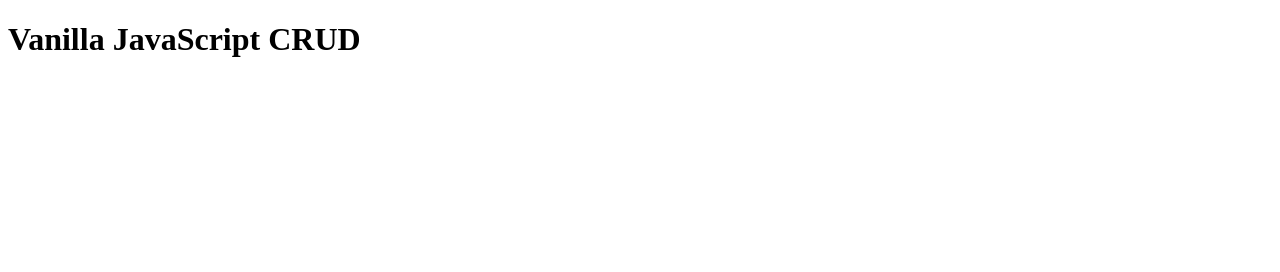
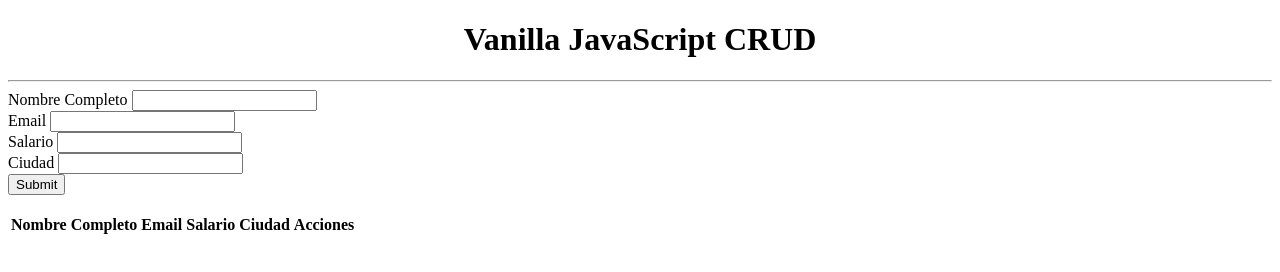
Before and after one commit to JuanMaAl/crud-js, a plain HTML site: page index.html in a window 1280 px wide. Drawn offline with Linux system fonts and the light colour scheme.

Commit message:
Estructura Html y contenido

```diff
--- a/index.html
+++ b/index.html
@@ -9,6 +9,42 @@
 </head>
 <body>
     <h1>Vanilla JavaScript CRUD</h1>
+    <hr>
+        <div class="formulario-empleados">
+            <form onsubmit="event.preventDefault();onFormSubmit();" autocomplete="off">
+                <div>
+                    <label>Nombre Completo</label>
+                    <input type ="text" name="nombreCompleto" id="nombreCompleto">
+                </div>
+                <div>
+                    <label>Email</label>
+                    <input type="text" name="email" id="email">
+                </div>
+                <div>
+                    <label>Salario</label>
+                    <input type="text" name="'salario" id="salario">
+                </div>
+                <div>
+                    <label>Ciudad</label>
+                    <input type="text" name="ciudad" id="ciudad">
+                </div>
+                <div>
+                    <input type="submit" value="Submit">
+                </div>
+            </form>
+        </div>
+        <br>
+        <div class="tabla-empleados">
+            <table class="lista" id="listaEmpleados">
+                <thead>
+                    <th>Nombre Completo</th>
+                    <th>Email</th>
+                    <th>Salario</th>
+                    <th>Ciudad</th>
+                    <th>Acciones</th>
+                </thead>
+            </table>
+        </div>
+        <script src="script.js"></script>
 </body>
-
 </html>
--- a/style.css
+++ b/style.css
@@ -0,0 +1,3 @@
+h1 {
+    text-align: center;
+}
```
